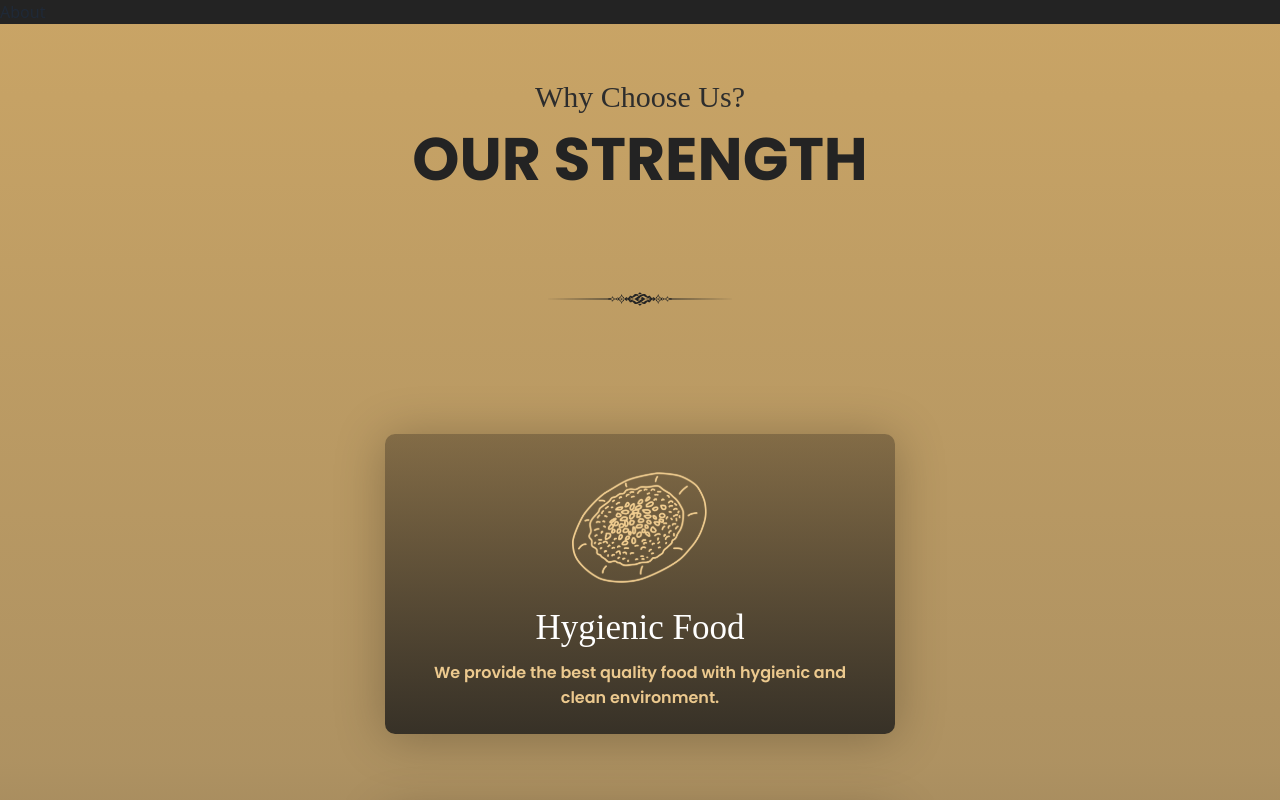
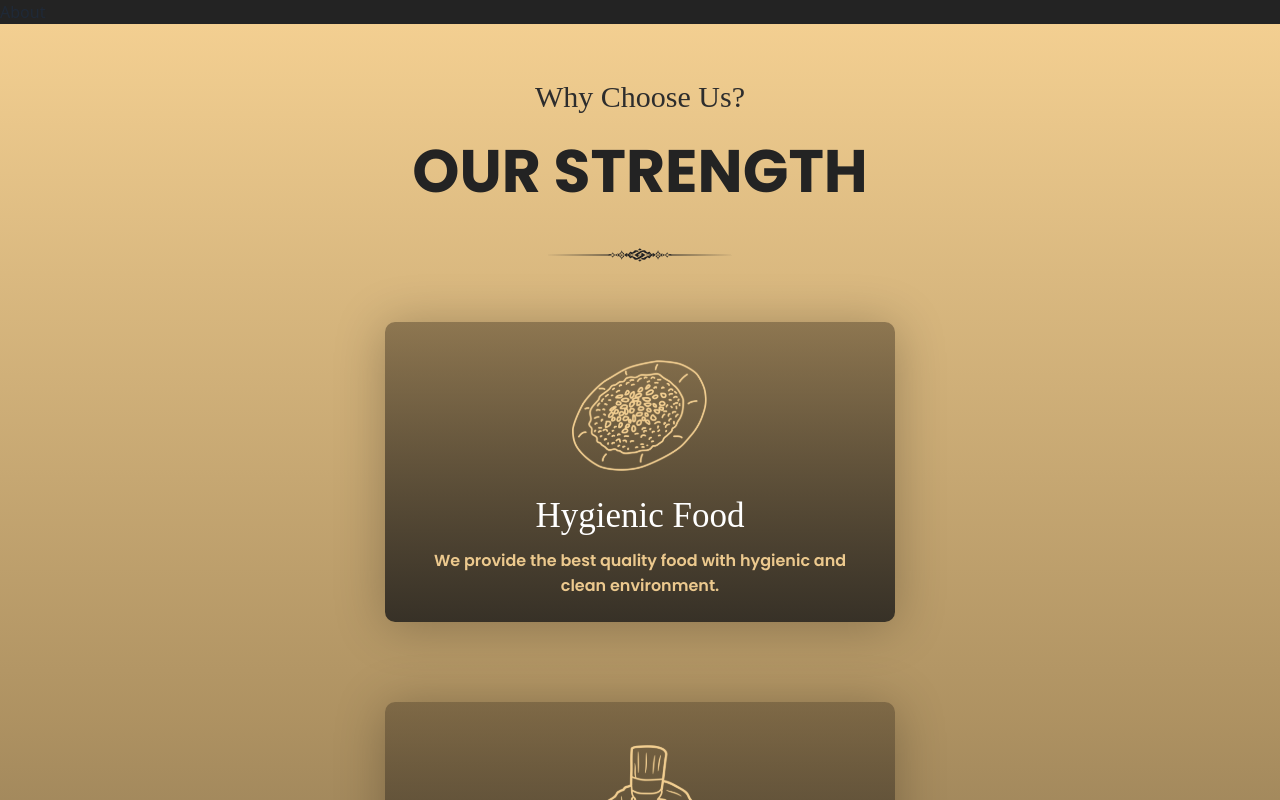
Before and after one commit to AlbertTech23/uas-ssh, a React (Vite) app: page /about in a window 1280 px wide. Shown: the top 800 px of the page. Built offline with nearby package versions, Linux system fonts and the light colour scheme; a web font is replaced by a local one.

Commit message:
fixing ourstr

```diff
--- a/src/components/OurStrength/OurStrength.jsx
+++ b/src/components/OurStrength/OurStrength.jsx
@@ -29,10 +29,10 @@ const OurStrength = () => {
     <div className="ourStrContainer flex flex-col  ">
       <div className="titleContainer flex flex-col mt-14 justify-center items-center">
         <span className="subtitle">Why Choose Us?</span>
-        <span className="main-title">OUR STRENGTH</span>
+        <span className="main-title m-3">OUR STRENGTH</span>
         <img
-          className="batik-pattern"
-          src="/src/assets/patternbatik.svg"
+          className="batik-pattern m-5"
+          src="/src/assets/batik-line.svg"
           alt="batik-cosmetics"
         ></img>
       </div>
--- a/src/components/OurStrength/OurStrength.scss
+++ b/src/components/OurStrength/OurStrength.scss
@@ -8,7 +8,7 @@
   flex-shrink: 0;
   background: linear-gradient(
     180deg,
-    rgba(242, 196, 118, 0.8) 0%,
+    rgba(243, 207, 145, 1) 0%,
     rgba(197, 164, 108, 0.86) 39.06%,
     #242424 100%
   );
@@ -37,7 +37,7 @@
 
 .batik-pattern {
   width: 190px;
-  height: 190px;
+  height: auto;
   flex-shrink: 0;
 }
 
```
Also changed, not shown: src/assets/batik-line.svg (added), src/assets/patternbatik.svg (deleted).
